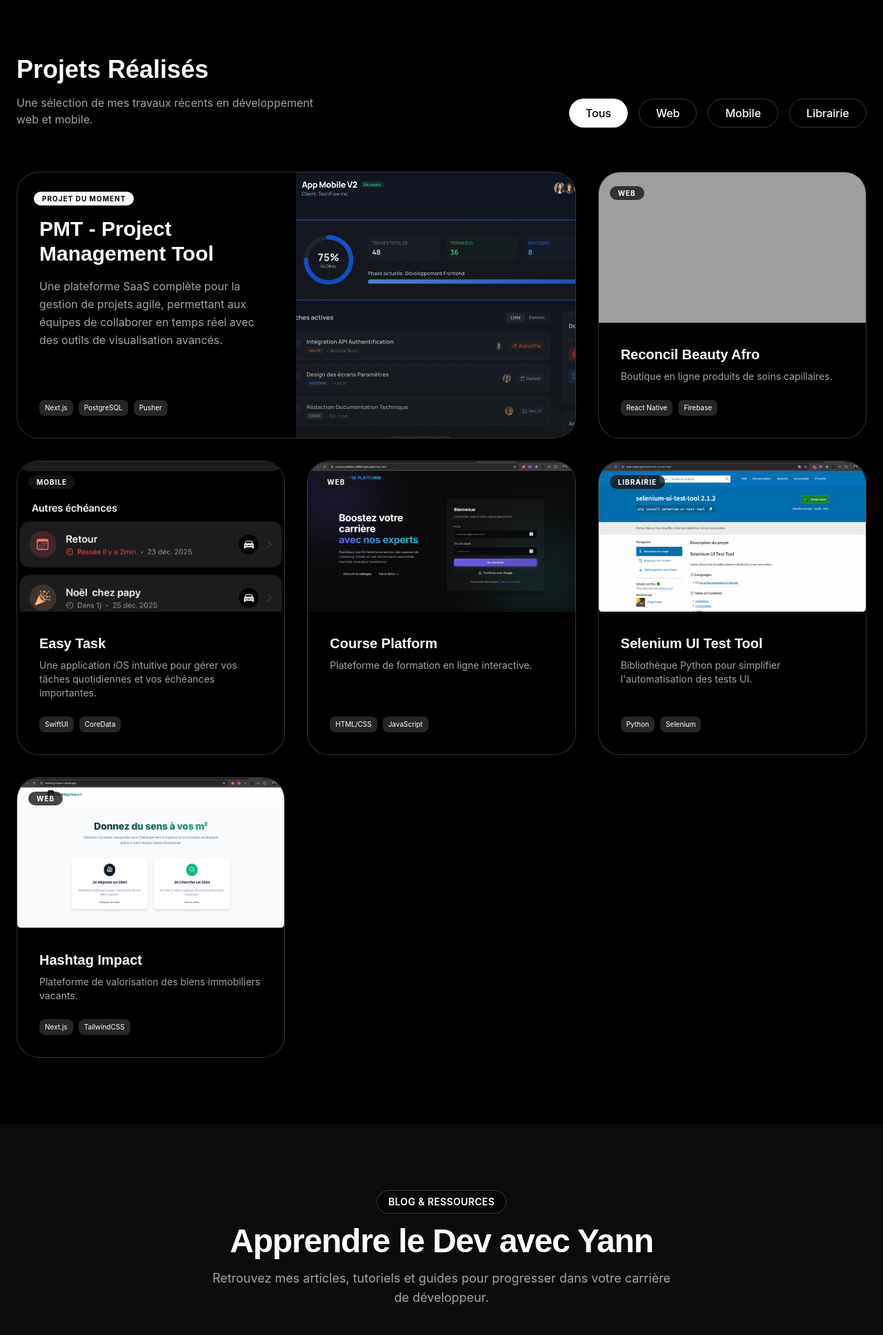
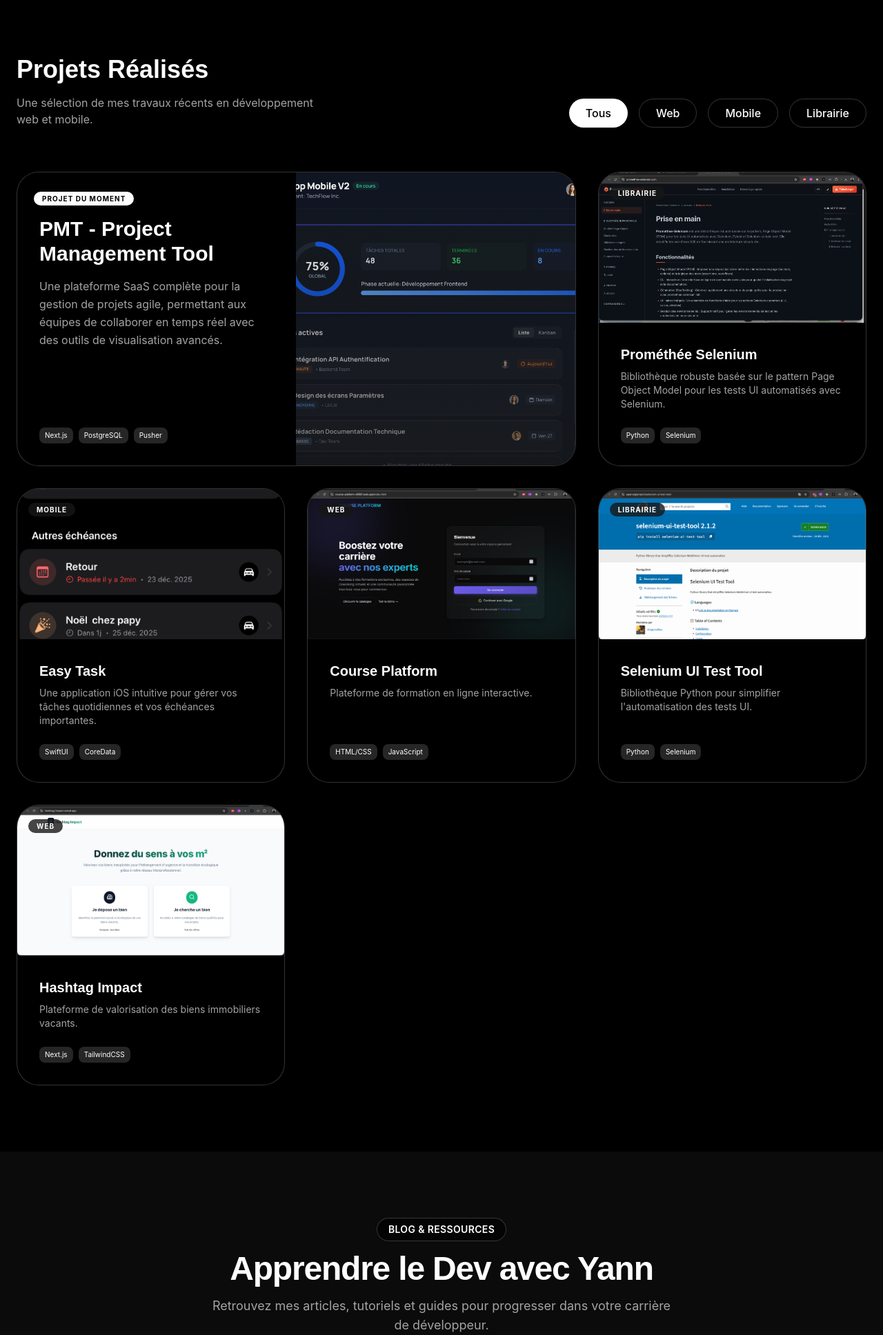
Before and after one commit to kingcrud12/myWebsite, a PHP site: page /router.php in a window 1280 px wide. Shown: the part 1583-3519 px from the top of the page at 69% size. Run offline with PHP 8.4, Linux system fonts and the light colour scheme; some libraries are stand-ins or nearby versions; grey boxes are pictures that could not be loaded.

Commit message:
updating home page

```diff
--- a/client/index.html
+++ b/client/index.html
@@ -396,31 +396,32 @@
                             </div>
                         </div>
                     </div>
-                    <a href="https://reconcil-afro-beauty.com/" target="_blank"
+                    <a href="https://promethee-selenium.com/" target="_blank"
                         class="project-item group glass rounded-[2rem] overflow-hidden flex flex-col project-card block border-primary/30"
-                        data-category="web">
+                        data-category="library">
                         <div class="aspect-video bg-neutral-200 dark:bg-neutral-800 relative overflow-hidden">
-                            <img alt="Reconcil Afro Beauty"
+                            <img alt="Prométhée Selenium"
                                 class="w-full h-full object-cover project-image transition-transform duration-700"
-                                src="reconcil_afro_beauty.png" />
+                                src="promethee.png" />
                             <div class="absolute top-4 left-4">
                                 <span
-                                    class="px-3 py-1 bg-neutral-900/80 backdrop-blur text-white text-[10px] font-bold uppercase tracking-widest rounded-full">Web
+                                    class="px-3 py-1 bg-neutral-900/80 backdrop-blur text-white text-[10px] font-bold uppercase tracking-widest rounded-full"
+                                    data-i18n="projects.filter_library">Librairie
                                 </span>
                             </div>
                         </div>
                         <div class="p-8 flex-1 flex flex-col justify-between">
                             <div>
-                                <h3 class="text-xl font-display font-bold mb-2">Reconcil Beauty Afro</h3>
+                                <h3 class="text-xl font-display font-bold mb-2">Prométhée Selenium</h3>
                                 <p class="text-sm text-neutral-600 dark:text-neutral-400 mb-6"
-                                    data-i18n="projects.reconcil_desc">Boutique de ligne produits
-                                    de soins capillaires.</p>
+                                    data-i18n="projects.promethee_desc">Bibliothèque robuste basée sur le pattern Page
+                                    Object Model pour les tests UI automatisés avec Selenium.</p>
                             </div>
                             <div class="flex flex-wrap gap-2">
-                                <span class="text-[10px] bg-neutral-100 dark:bg-neutral-800 px-2 py-1 rounded">React
-                                    Native</span>
-                                <span
-                                    class="text-[10px] bg-neutral-100 dark:bg-neutral-800 px-2 py-1 rounded">Firebase</span>
+                                <span
+                                    class="text-[10px] bg-neutral-100 dark:bg-neutral-800 px-2 py-1 rounded">Python</span>
+                                <span
+                                    class="text-[10px] bg-neutral-100 dark:bg-neutral-800 px-2 py-1 rounded">Selenium</span>
                             </div>
                         </div>
                     </a>
@@ -946,7 +947,7 @@
                     filter_all: "Tous",
                     featured: "Projet du moment",
                     pmt_desc: "Une plateforme SaaS complète pour la gestion de projets agile, permettant aux équipes de collaborer en temps réel avec des outils de visualisation avancés.",
-                    reconcil_desc: "Boutique en ligne produits de soins capillaires.",
+                    promethee_desc: "Bibliothèque robuste basée sur le pattern Page Object Model pour les tests UI automatisés avec Selenium.",
                     easytask_desc: "Une application iOS intuitive pour gérer vos tâches quotidiennes et vos échéances importantes.",
                     course_desc: "Plateforme de formation en ligne interactive.",
                     selenium_desc: "Bibliothèque Python pour simplifier l'automatisation des tests UI.",
@@ -1032,7 +1033,7 @@
                     filter_all: "All",
                     featured: "Featured Project",
                     pmt_desc: "A complete SaaS platform for agile project management, allowing teams to collaborate in real-time with advanced visualization tools.",
-                    reconcil_desc: "Online store for hair care products.",
+                    promethee_desc: "Robust library based on the Page Object Model pattern for automated UI tests with Selenium.",
                     easytask_desc: "An intuitive iOS application to manage your daily tasks and important deadlines.",
                     course_desc: "Interactive online training platform.",
                     selenium_desc: "Python library to simplify UI test automation.",
--- a/router.php
+++ b/router.php
@@ -30,7 +30,7 @@ header('Strict-Transport-Security: max-age=31536000; includeSubDomains; preload'
 // - img-src: self + data: (for SVGs/encoded)
 // - connect-src: self + Formspree (for form submission)
 // - form-action: self + Formspree
-header("Content-Security-Policy: default-src 'self'; script-src 'self' 'unsafe-eval' 'unsafe-inline' https://cdn.tailwindcss.com https://player.twitch.tv; style-src 'self' 'unsafe-inline' https://fonts.googleapis.com; font-src 'self' https://fonts.gstatic.com; img-src 'self' data: https://*.twitch.tv; connect-src 'self' https://formspree.io https://*.twitch.tv; form-action 'self' https://formspree.io; base-uri 'self'; frame-ancestors 'none'; frame-src 'self' https://player.twitch.tv https://www.twitch.tv https://m.twitch.tv https://*.twitch.tv;");
+header("Content-Security-Policy: default-src 'self'; script-src 'self' 'unsafe-eval' 'unsafe-inline' https://cdn.tailwindcss.com https://player.twitch.tv; style-src 'self' 'unsafe-inline' https://fonts.googleapis.com; font-src 'self' https://fonts.gstatic.com; img-src 'self' data: https://*.twitch.tv; connect-src 'self' https://formspree.io https://*.twitch.tv; form-action 'self' https://formspree.io; base-uri 'self'; frame-ancestors 'none'; frame-src 'self' https://player.twitch.tv https://www.twitch.tv https://m.twitch.tv https://*.twitch.tv; report-uri /csp-report;");
 // ------------------------
 
 $requestUri = $_SERVER['REQUEST_URI'];
@@ -49,6 +49,24 @@ if (isset($_SERVER['REQUEST_METHOD']) && $_SERVER['REQUEST_METHOD'] !== '') {
 }
 
 
+
+// --- LOGGING ---
+// Log the specific domain being accessed (Crucial for Twitch 'parent' parameter debugging)
+error_log("Router: Request to " . ($_SERVER['HTTP_HOST'] ?? 'unknown') . $_SERVER['REQUEST_URI']);
+
+// --- CSP VIOLATION REPORTING ---
+// Handle CSP reports sent by the browser
+if ($requestPath === 'csp-report') {
+    $json = file_get_contents('php://input');
+    $data = json_decode($json, true);
+    if ($data) {
+        error_log("CSP VIOLATION: " . print_r($data, true));
+    } else {
+        error_log("CSP VIOLATION: Raw data: " . substr($json, 0, 1000));
+    }
+    http_response_code(204); // No Content
+    exit;
+}
 
 // Servir robots.txt
 if ($requestPath === 'robots.txt') {
```
Also changed, not shown: client/promethee.png (added).
